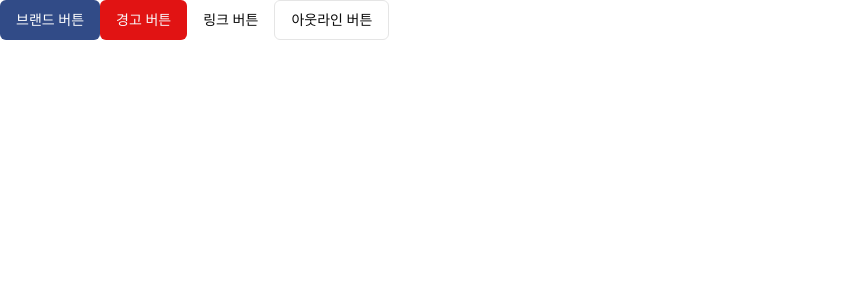
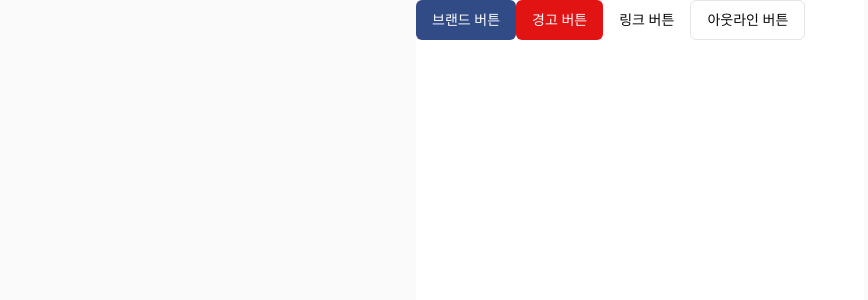
Before and after one commit to p-acid/trip-board, a Next.js app: page / in a window 1280 px wide. Shown: the top 300 px of the page, without its empty margins (0-868 px from the left). Built offline with nearby package versions, Linux system fonts and the light colour scheme.

Commit message:
style: 메인 레이아웃 추가

```diff
--- a/src/app/layouts/root-layout.tsx
+++ b/src/app/layouts/root-layout.tsx
@@ -1,11 +1,15 @@
 import { PropsWithChildren } from "react";
+
+import { MainLayout } from "@/widgets/main-layout";
 
 import "@/app/styles/globals.css";
 
 export const RootLayout = ({ children }: PropsWithChildren) => {
   return (
     <html lang="ko">
-      <body>{children}</body>
+      <body>
+        <MainLayout>{children}</MainLayout>
+      </body>
     </html>
   );
 };
--- /dev/null
+++ b/src/widgets/main-layout.tsx
@@ -0,0 +1,11 @@
+import { PropsWithChildren } from "react";
+
+export const MainLayout = ({ children }: PropsWithChildren) => {
+  return (
+    <div className="w-full bg-neutral-50">
+      <div className="bg-background mx-auto min-h-screen w-full max-w-md">
+        {children}
+      </div>
+    </div>
+  );
+};
```
